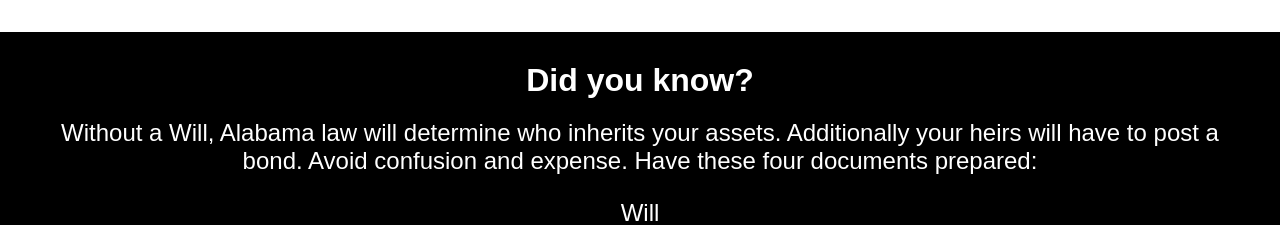
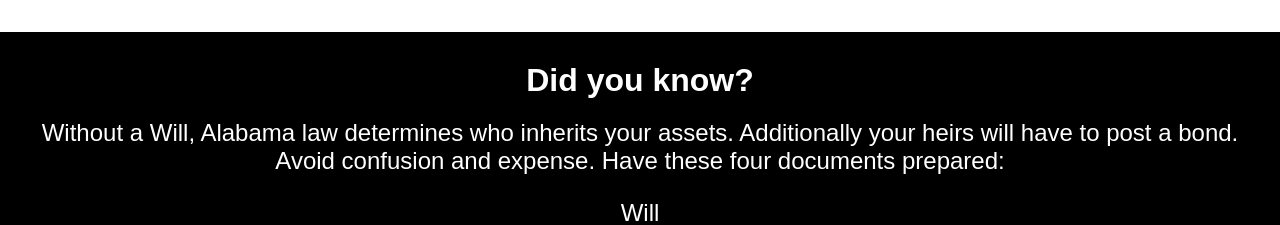
Before and after one commit to lvlivingston/david-livingston, a React (Create React App) app: page / in a window 1280 px wide. Shown: the part 1240-1465 px from the top of the page. Built offline with nearby package versions, Linux system fonts and the light colour scheme; a web font is replaced by a local one.

Commit message:
updated text

```diff
--- a/src/HomePage/HomePage.jsx
+++ b/src/HomePage/HomePage.jsx
@@ -67,7 +67,7 @@
         </div>
         <div className="question-text">
             <div>
-            Without a Will, Alabama law will determine who inherits your assets. Additionally your
+            Without a Will, Alabama law determines who inherits your assets. Additionally your
             heirs will have to post a bond. Avoid confusion and expense. Have these four documents prepared:
             </div>
             <ul>
```
